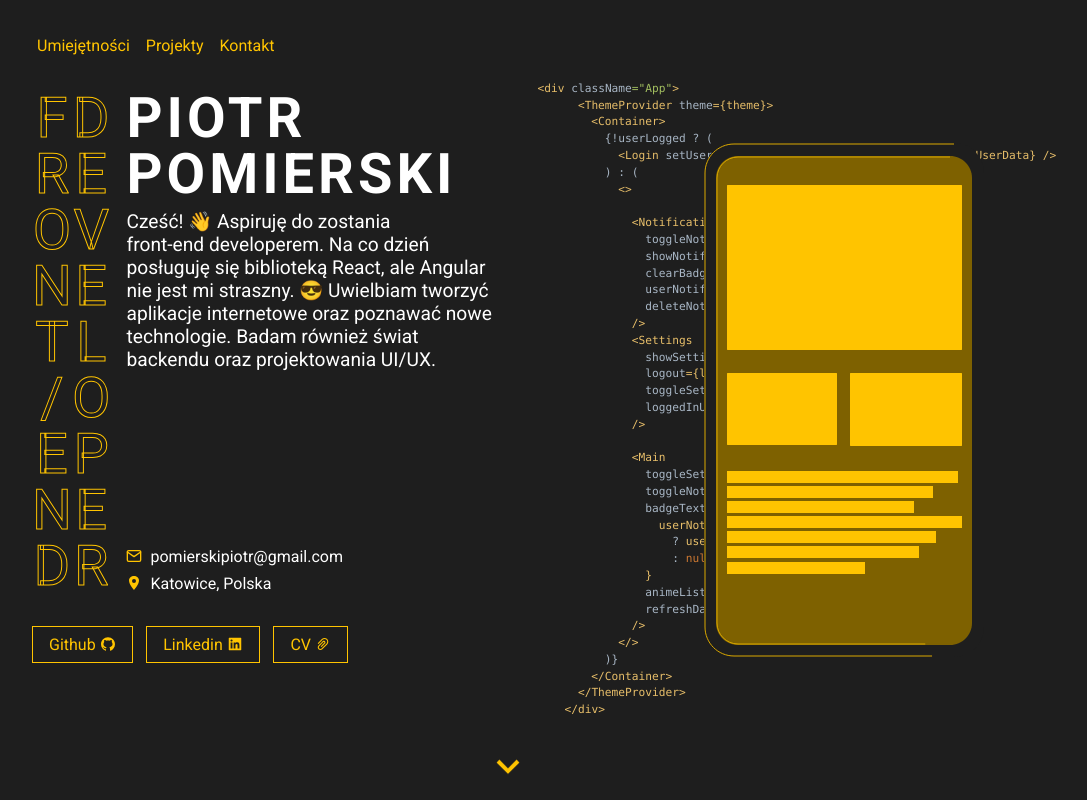
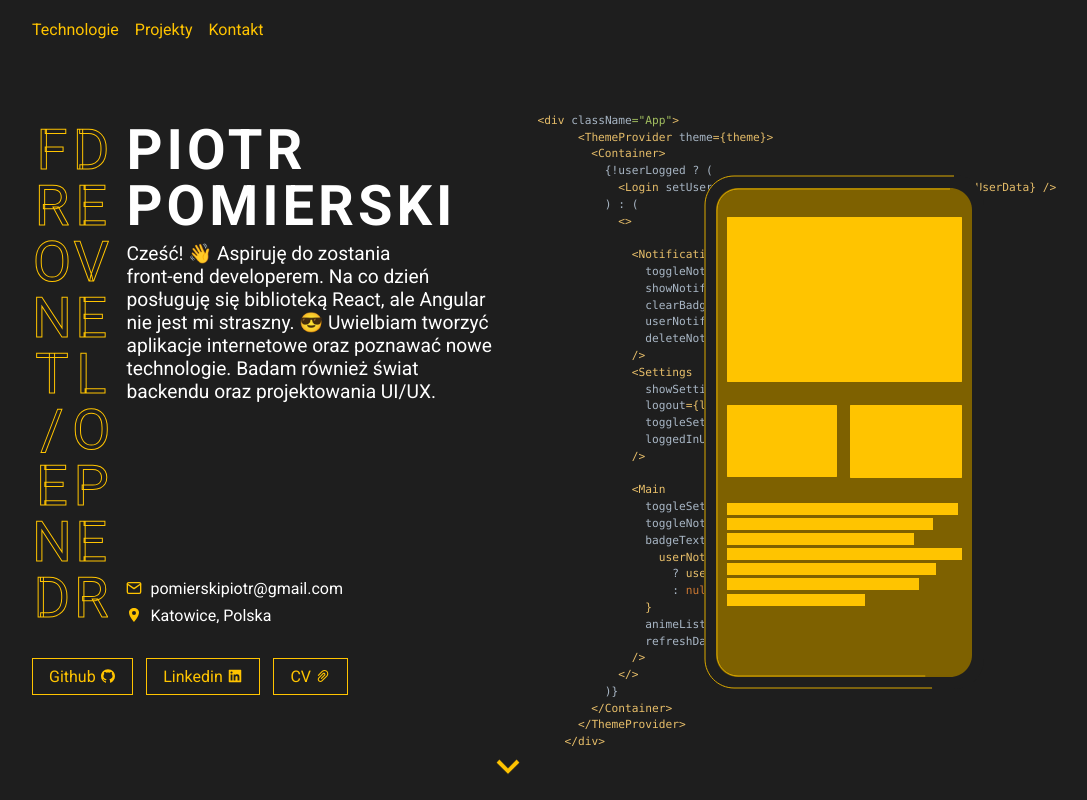
Before and after one commit to Pomierski/portfolio, a React (Create React App) app: page / in a window 1280 px wide. Shown: the top 800 px of the page, without its empty margins (132-1219 px from the left). Built offline with nearby package versions, Linux system fonts and the light colour scheme.

Commit message:
fix: styling

```diff
--- a/src/components/Container.tsx
+++ b/src/components/Container.tsx
@@ -5,19 +5,20 @@ const Container = styled.div`
   margin: 0 auto;
 
   @media (min-width: ${(props) =>
-      props.theme.screenSize.md}) and (min-height: ${(props) =>
+      props.theme.screenSize.sm}) and (min-height: ${(props) =>
       props.theme.horizontalHeightLimit}) {
     width: 100%;
     display: grid;
-    grid-template-columns: repeat(2, minmax(12rem, 1fr));
+    grid-template-columns: repeat(2, minmax(12rem, 28.75rem));
     grid-column-gap: 1rem;
     padding: 0 1rem;
+    grid-auto-flow: row;
   }
 
   @media (min-width: ${(props) => props.theme.screenSize.lg}) {
     padding: 0;
     width: fit-content;
-    grid-template-columns: 460px 460px;
+    grid-template-columns: repeat(2, 28.75rem);
     grid-template-rows: 1fr min-content;
     grid-column-gap: 2rem;
   }
--- a/src/components/NavList.tsx
+++ b/src/components/NavList.tsx
@@ -32,7 +32,7 @@ const Navlist = () => (
   <List>
     <ListItem>
       <Link to="skills" smooth offset={-10}>
-        Umiejętności
+        Technologie
       </Link>
     </ListItem>
     <ListItem>
--- a/src/components/Section.tsx
+++ b/src/components/Section.tsx
@@ -2,7 +2,7 @@ import styled from "styled-components";
 
 interface PropTypes {
   gridCol: string;
-  gridRow: string;
+  gridRow?: string;
 }
 
 const Section = styled.section<PropTypes>`
@@ -10,7 +10,7 @@ const Section = styled.section<PropTypes>`
 
   @media (min-width: ${(props) => props.theme.screenSize.sm}) {
     grid-column: ${(props) => props.gridCol};
-    grid-row: ${(props) => props.gridRow};
+    grid-row: ${(props) => props.gridRow || "unset"};
   }
 `;
 
--- a/src/sections/About.tsx
+++ b/src/sections/About.tsx
@@ -8,7 +8,7 @@ import Timeline from "../components/Timeline";
 const currentYear = new Date().getFullYear();
 
 const About = () => (
-  <Section id="about" gridRow="2" gridCol="1 / 3">
+  <Section id="about" gridCol="1 / 3">
     <Container>
       <div>
         <Heading>O mnie</Heading>
--- a/src/sections/ContactCard.tsx
+++ b/src/sections/ContactCard.tsx
@@ -8,9 +8,8 @@ const Wrapper = styled.div`
   color: ${(props) => props.theme.color.accent};
   border: 1px solid ${(props) => props.theme.color.accent};
   margin: 2.5rem 0 5rem 0;
-  @media (min-width: ${(props) => props.theme.screenSize.md}) {
+  @media (min-width: ${(props) => props.theme.screenSize.sm}) {
     grid-column: 1 / 3;
-    grid-row: 5;
   }
 `;
 
--- a/src/sections/Footer.tsx
+++ b/src/sections/Footer.tsx
@@ -10,7 +10,6 @@ const Wrapper = styled.footer`
   text-align: center;
   @media (min-width: ${(props) => props.theme.screenSize.sm}) {
     grid-column: 1 / 3;
-    grid-row: 6;
   }
 `;
 
--- a/src/sections/Hero.tsx
+++ b/src/sections/Hero.tsx
@@ -70,7 +70,7 @@ const HeroImg = styled.div`
   display: none;
 
   @media (min-width: ${(props) =>
-      props.theme.screenSize.md}) and (min-height: ${(props) =>
+      props.theme.screenSize.sm}) and (min-height: ${(props) =>
       props.theme.horizontalHeightLimit}) {
     display: flex;
     width: 80%;
@@ -102,7 +102,7 @@ const Wrapper = styled.div`
       props.theme.screenSize.sm}) and (min-height: ${(props) =>
       props.theme.horizontalHeightLimit}) {
     margin-top: 0;
-    height: 100vh;
+    height: calc(100vh - ${(props) => props.theme.navbarHeight});
     grid-template-columns: repeat(2, 1fr);
   }
   @media (min-width: ${(props) => props.theme.screenSize.lg}) {
@@ -111,7 +111,6 @@ const Wrapper = styled.div`
     grid-template-columns: 460px 460px;
     grid-template-rows: 1fr min-content;
     grid-column-gap: 2rem;
-    height: 100vh;
   }
   @media (max-height: ${(props) => props.theme.horizontalHeightLimit}) {
     margin-top: 4.5rem;
--- a/src/sections/Navbar.tsx
+++ b/src/sections/Navbar.tsx
@@ -8,12 +8,7 @@ const Wrapper = styled.div`
       props.theme.screenSize.sm}) and (min-height: ${(props) =>
       props.theme.horizontalHeightLimit}) {
     display: flex;
-    position: absolute;
-    top: 4rem;
-    left: 5px;
-  }
-  @media (max-height: 1000px) {
-    top: 1rem;
+    height: ${(props) => props.theme.navbarHeight};
   }
 `;
 
--- a/src/sections/Projects.tsx
+++ b/src/sections/Projects.tsx
@@ -83,7 +83,7 @@ const cards = [
 const CardsWrapper = styled.div`
   display: none;
   @media (min-width: ${(props) =>
-      props.theme.screenSize.md}) and (min-height: ${(props) =>
+      props.theme.screenSize.sm}) and (min-height: ${(props) =>
       props.theme.horizontalHeightLimit}) {
     margin-top: 2rem;
     display: grid;
@@ -94,14 +94,14 @@ const CardsWrapper = styled.div`
 
 const StyledCarousel = styled(Carousel)`
   @media (min-width: ${(props) =>
-      props.theme.screenSize.md}) and (min-height: ${(props) =>
+      props.theme.screenSize.sm}) and (min-height: ${(props) =>
       props.theme.horizontalHeightLimit}) {
     display: none;
   }
 `;
 
 const Projects = () => (
-  <Section id="projects" gridRow="4" gridCol="1 / 3">
+  <Section id="projects" gridCol="1 / 3">
     <Heading>Projekty</Heading>
     <CardsWrapper>
       {cards.map(
--- a/src/sections/Skills.tsx
+++ b/src/sections/Skills.tsx
@@ -33,7 +33,7 @@ const StyledText = styled(Text)`
 `;
 
 const Skills = () => (
-  <Section id="skills" gridRow="3" gridCol="1 / 3">
+  <Section id="skills" gridCol="1 / 3">
     <Heading>Technologie</Heading>
     <Container>
       <div>
--- a/src/styles/theme.tsx
+++ b/src/styles/theme.tsx
@@ -25,6 +25,7 @@ export interface Theme {
     xl: string;
   };
   horizontalHeightLimit: string;
+  navbarHeight: string;
 }
 
 const theme: Readonly<Theme> = {
@@ -54,6 +55,7 @@ const theme: Readonly<Theme> = {
     xl: "1200px",
   },
   horizontalHeightLimit: "400px",
+  navbarHeight: "4rem",
 };
 
 export default theme;
```
